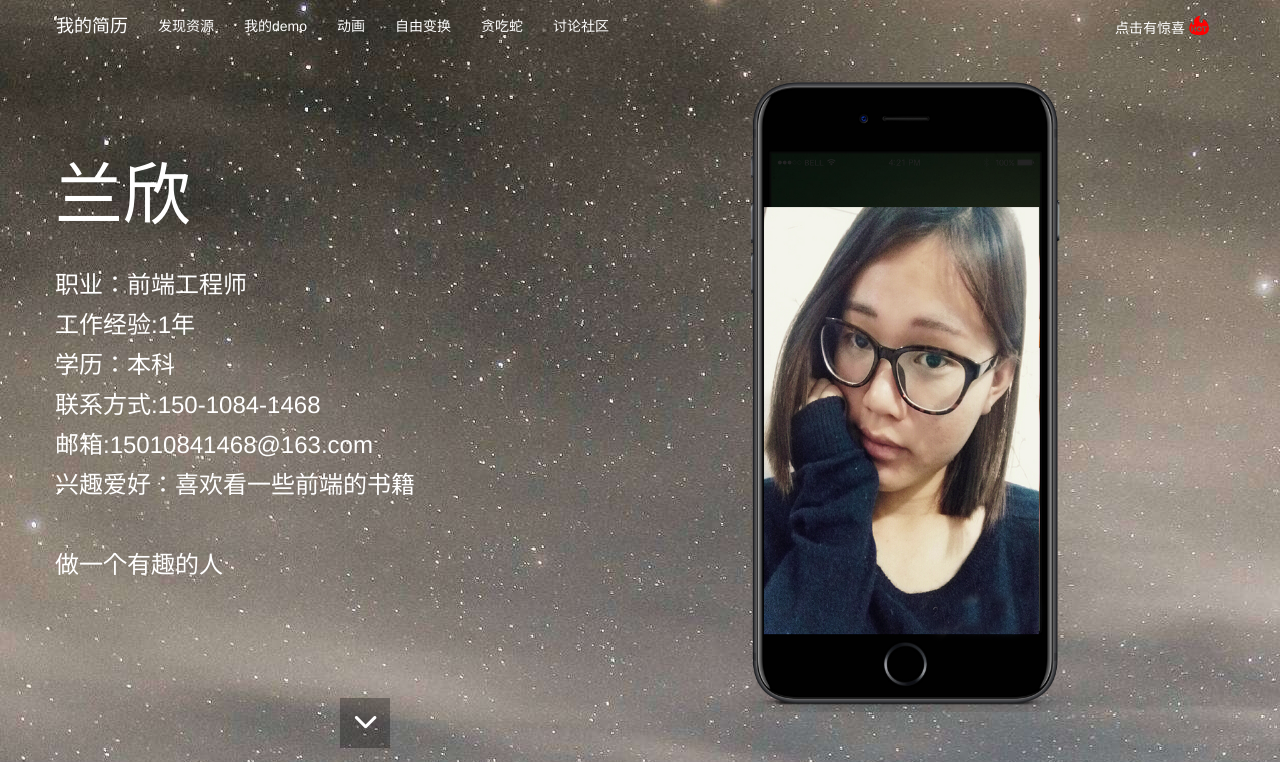
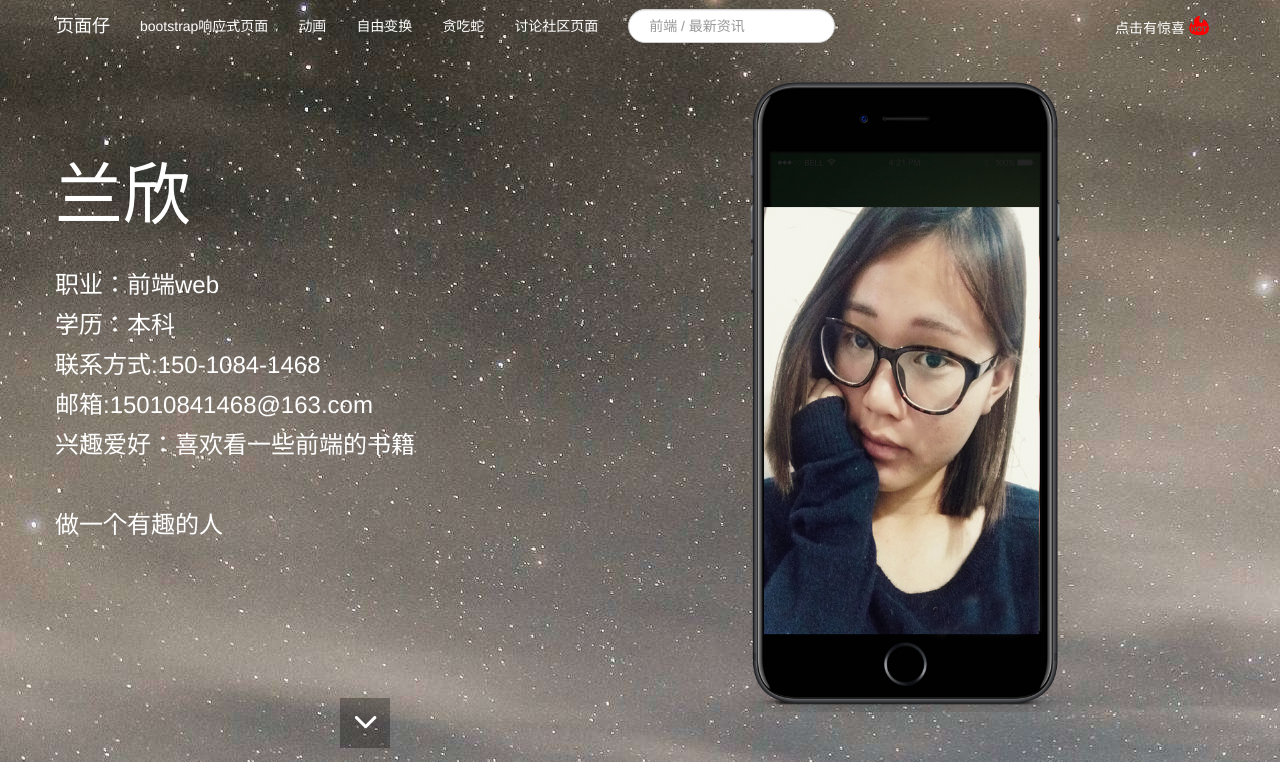
Before and after one commit to lanxin1234/homepage, a plain HTML site: page index.html in a window 1280 px wide. Shown: the top 769 px of the page. Drawn offline with Linux system fonts and the light colour scheme.

Commit message:
Add files via upload

```diff
--- a/index.html
+++ b/index.html
@@ -19,31 +19,31 @@
                 <nav class="navbar " width="1200px">
                     <div class="container-fluid">
                         <div class="navbar-header">
-                            <a class="navbar-brand" href="http://www.yozodcs.com:8000/2017/10/31/MTcxMDMxNDY0MzE0MTI.html" target="_blank">我的简历</a>
+                            <a class="navbar-brand" target="_blank">页面仔</a>
                         </div>
                         <div class="collapse navbar-collapse " id="bs-example-navbar-collapse-1">
                             <ul class="nav navbar-nav">
                                 <!-- <li class="active"><a href="data/兰欣简历--前端开发.docx" download="兰欣简历--前端开发">下载简历</a></li> -->
-                                <li ><a href="faxian.html">发现资源</a></li>
-                                <li><a href="xiangmubiao.html">我的demo</a></li>
+                                <li ><a href="faxian.html">bootstrap响应式页面</a></li>
+                                <!-- <li><a href="xiangmubiao.html">我的demo</a></li> -->
                                 <li><a href="wenzidonghua.html">动画</a></li>
                                 <li><a href="bianhuan.html">自由变换</a></li>
                                 <li><a href="snake.html">贪吃蛇</a></li>
-                                <li><a href="topic.html">讨论社区</a></li>
+                                <li><a href="topic.html">讨论社区页面</a></li>
                             </ul>
-                          <!--   <form class="navbar-form navbar-left">
+                            <form class="navbar-form navbar-left">
                                 <div class="form-group">
                                     <input type="text" class="form-control" placeholder="  前端 / 最新资讯">
                                 </div>
-                            </form> -->
+                            </form>
                             <ul class="nav navbar-nav navbar-right">
                                 <li class="dropdown">
                                     <a class="dropdown-toggle" data-toggle="dropdown" href="#">
             点击有惊喜 <i class="iconfont icon-hot1 hot"></i>
         </a>
                                     <ul class="dropdown-menu">
-                                        <li><a href="#">惊不惊喜！</a></li>
-                                        <li><a href="#">意不意外！</a></li>
+                                       <!--  <li><a href="#">惊不惊喜！</a></li>
+                                        <li><a href="#">意不意外！</a></li> -->
                                         <!-- <li><a href="#"></a></li> -->
                                         <li role="separator" class="divider"></li>
                                         <li><a href="balloon.html">打气球小游戏！<span class="glyphicon glyphicon-hand-right"></span></a></li>
@@ -59,8 +59,8 @@
                     <div class="row">
                         <section class="col-md-6 info">
                             <h3 class="mbr-section-title">兰欣</h3>
-                            <p>职业：前端工程师</p>
-                            <p>工作经验:1年</p>
+                            <p>职业：前端web</p>
+                            <!-- <p>工作经验:1年</p> -->
                             <p>学历：本科</p>
                             <p>联系方式:150-1084-1468</p>
                             <p>邮箱:15010841468@163.com</p>
```
